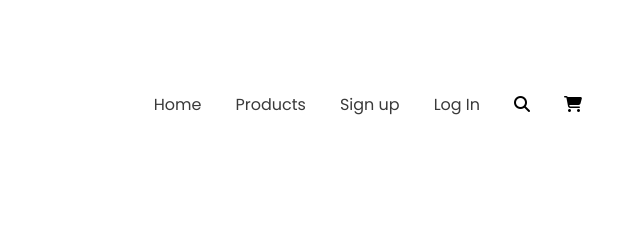
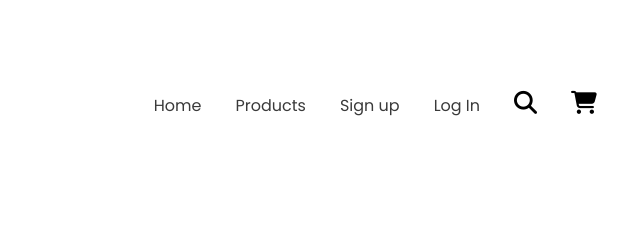
Before and after one commit to tajimulhasan/INFLUENCER-GEAR, a plain HTML site: page index.html in a window 1280 px wide. Shown: the top 240 px of the page, 640-1280 px from the left. Drawn offline with Linux system fonts and the light colour scheme; a web font is replaced by a local one.

Commit message:
font-icon-fix

```diff
--- a/index.html
+++ b/index.html
@@ -30,8 +30,8 @@
                         <li><a href="">Products</a></li>
                         <li><a href="">Sign up</a></li>
                         <li><a href="">Log In</a></li>
-                        <li> <i class="fa-solid fa-magnifying-glass"></i></li>
-                        <li> <i class="fa-solid fa-cart-shopping two-things"></i></li>
+                        <li> <i class="fa-solid fa-magnifying-glass font-icon"></i></li>
+                        <li> <i class="fa-solid fa-cart-shopping two-things font-icon"></i></li>
                     </ul>
                 </div>
             </nav>
--- a/style.css
+++ b/style.css
@@ -58,6 +58,9 @@ nav ul li {
     display: flex;
 
 
+}
+.font-icon{
+    font-size: 23px;
 }
 
 nav ul li a {
@@ -210,10 +213,10 @@ nav ul li a {
           color: #FB8200;
 
 
+
 }
 .filled{
-    width: 16px;
-    height: 16px;
+    font-size: 16px;
 }
 .review-stars span{
         padding-left: 8px;
```
